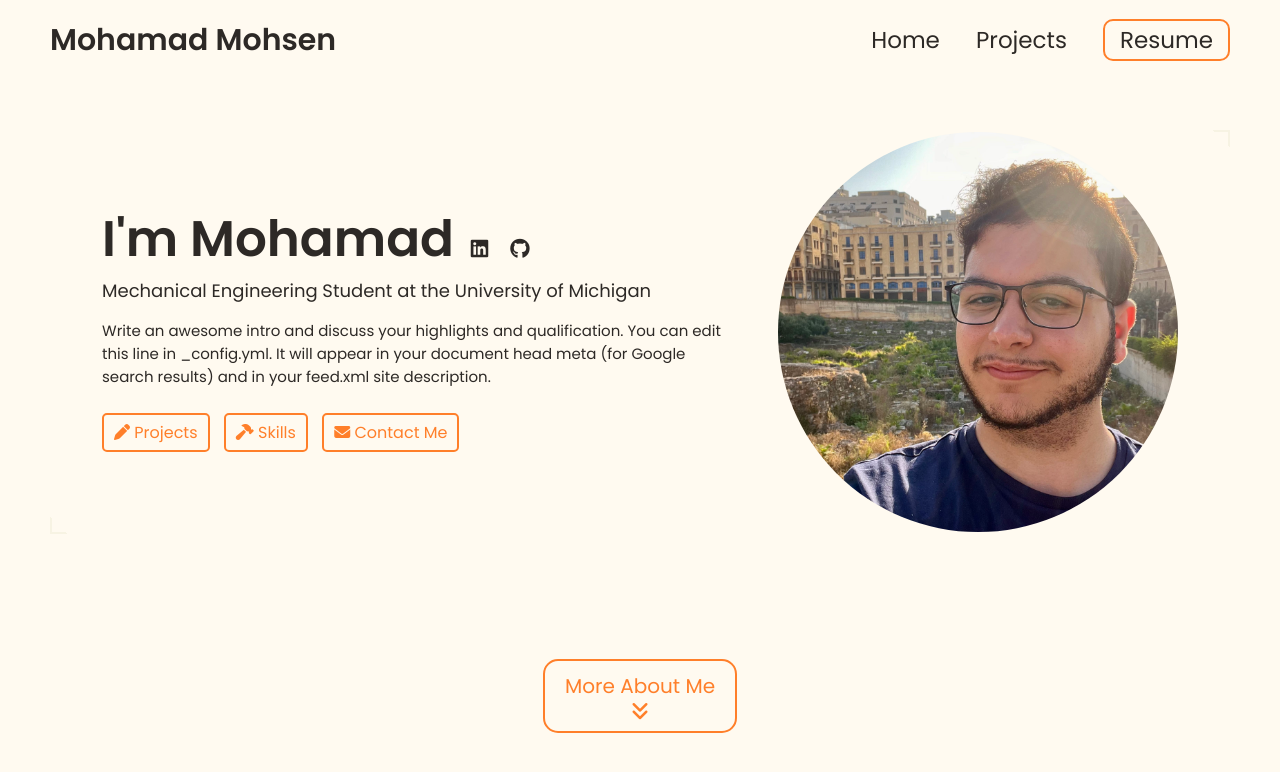
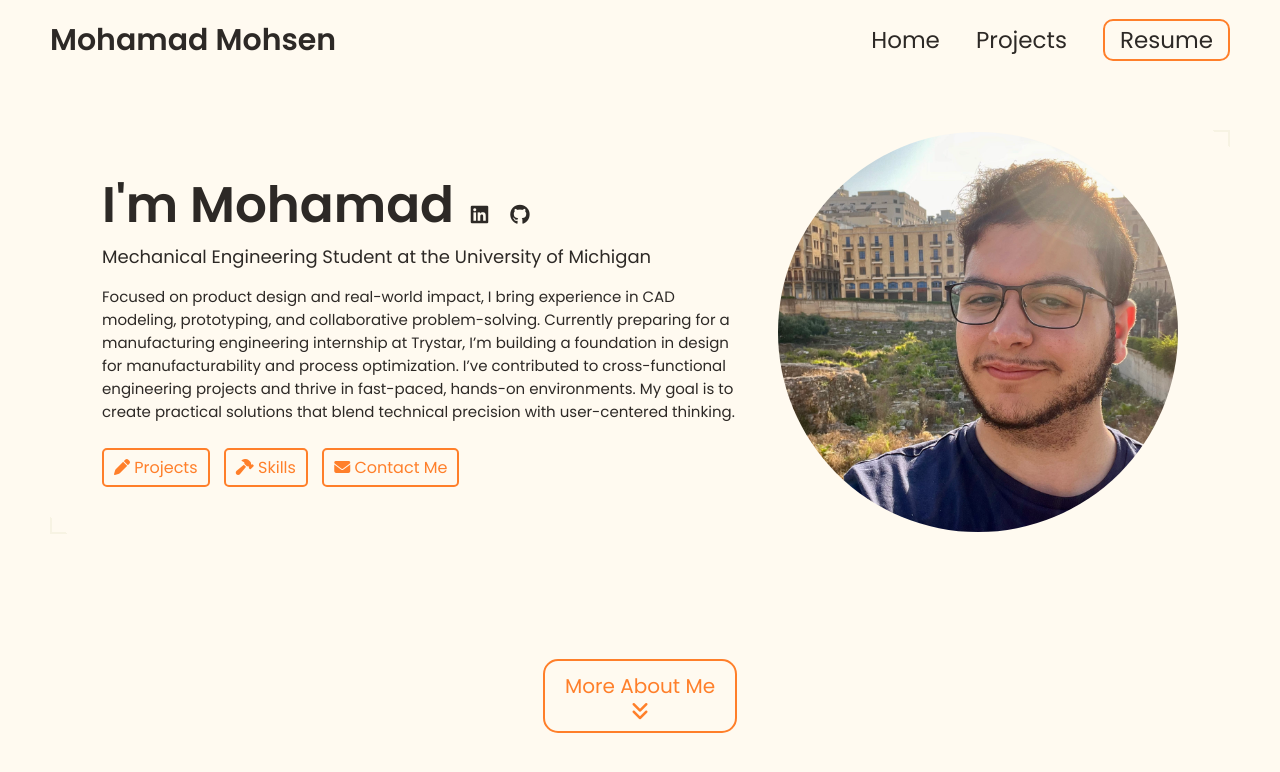
Before and after one commit to mnmohsen/mnmohsen.github.io, a Jekyll site: the page built from index.html, in a window 1280 px wide and 900 px high. Shown: the top 772 px of the window. Built offline with Jekyll 4.4.1, drawn with Linux system fonts in a browser that asks for light colours.

Commit message:
Update _config.yml

```diff
--- a/_config.yml
+++ b/_config.yml
@@ -15,9 +15,13 @@ title: Mohamad Mohsen's Portfolio # This is what shows up in the tab of the brow
 name: Mohamad Mohsen
 headline: Mechanical Engineering Student at the University of Michigan
 description: >- # dont remove this line. this will ignore all new lines until the next section
-  Write an awesome intro and discuss your highlights and qualification. You can edit this
-  line in _config.yml. It will appear in your document head meta (for
-  Google search results) and in your feed.xml site description.
+  Focused on product design and real-world impact, I bring experience in CAD modeling, prototyping, and
+  collaborative problem-solving. Currently preparing for a manufacturing engineering internship at
+  Trystar, I’m building a foundation in design for manufacturability and process optimization. I’ve
+  contributed to cross-functional engineering projects and thrive in fast-paced, hands-on
+  environments. My goal is to create practical solutions that blend technical precision with
+  user-centered thinking.
+
 
 # Place your profile image in /assets/images/profile-image/folder and edit the file name
 profile_image: ./assets/images/profile-image/IMG_7392.jpg
```
